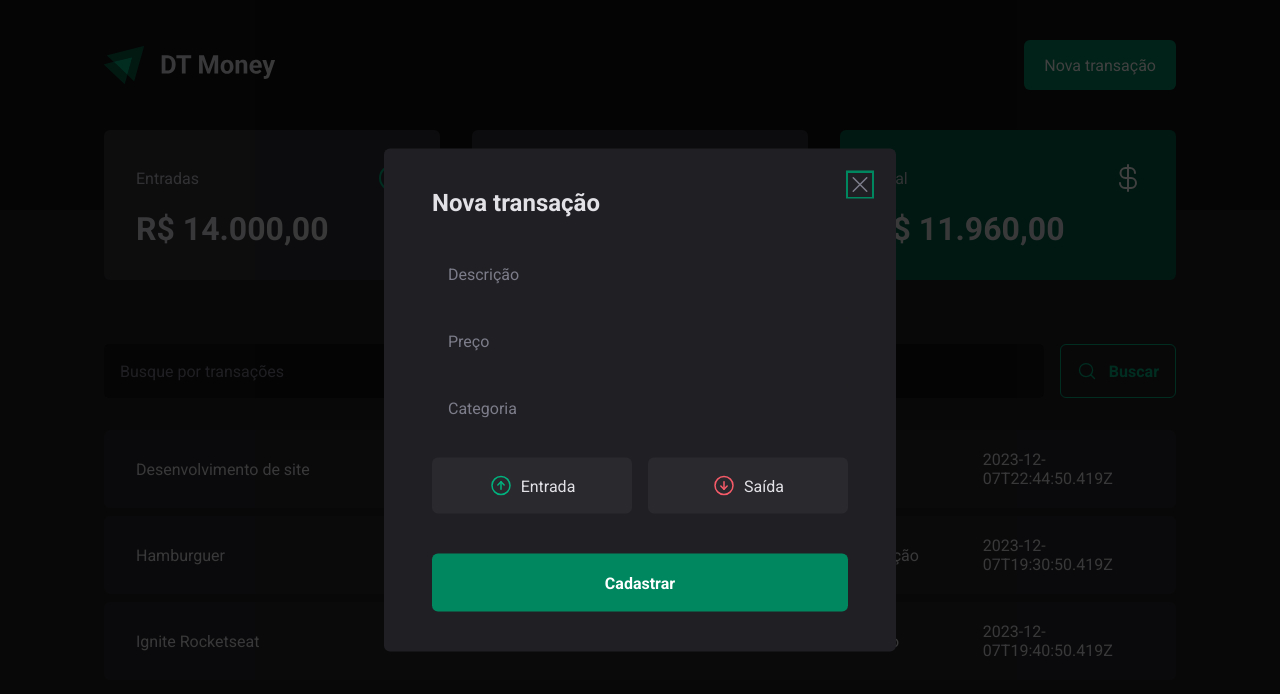
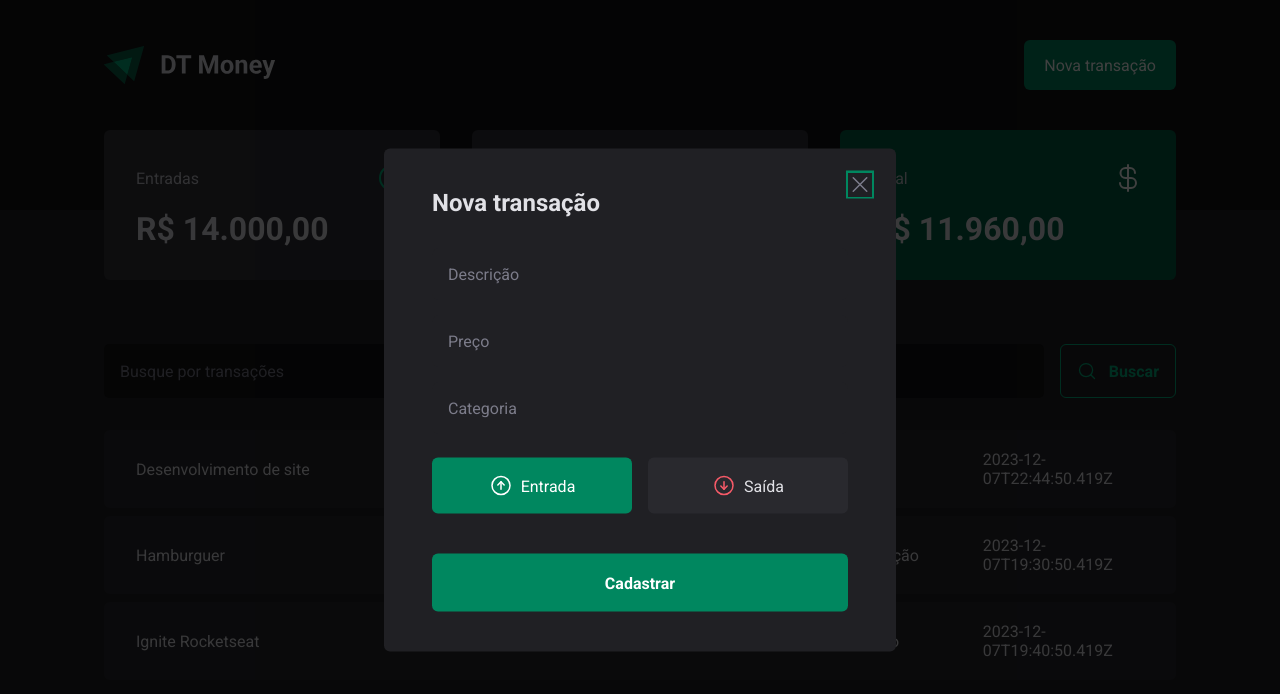
Before and after one commit to JoaoMagnago/dt-money, a React (Vite) app: page / in a window 1280 px wide. Both pictures are taken after a click on the button "Nova transação". Shown: the top 694 px of the page. Built offline with nearby package versions, Linux system fonts and the light colour scheme; data requests are answered from the project's data file.

Commit message:
feat: add income and outcome fields to form validation

```diff
--- a/src/components/NewTransactionModal/index.tsx
+++ b/src/components/NewTransactionModal/index.tsx
@@ -1,7 +1,7 @@
 import { zodResolver } from '@hookform/resolvers/zod';
 import * as Dialog from '@radix-ui/react-dialog';
 import { ArrowCircleDown, ArrowCircleUp, X } from 'phosphor-react';
-import { useForm } from 'react-hook-form';
+import { Controller, useForm } from 'react-hook-form';
 import * as z from 'zod';
 import { CloseButton, Content, Overlay, TransactionType, TransactionTypeBytton } from './styles';
 
@@ -9,7 +9,7 @@ const newTransactionFormSchema = z.object({
   description: z.string(),
   price: z.number(),
   category: z.string(),
-  // type: z.enum(['income', 'outcome'])
+  type: z.enum(['income', 'outcome'])
 })
 
 type NewTransactionFormInputs = z.infer<typeof newTransactionFormSchema>
@@ -18,9 +18,13 @@ export function NewTransactionModal() {
   const {
     register,
     handleSubmit,
+    control,
     formState: { isSubmitting }
   } = useForm<NewTransactionFormInputs>({
-    resolver: zodResolver(newTransactionFormSchema)
+    resolver: zodResolver(newTransactionFormSchema),
+    defaultValues: {
+      type: 'income'
+    }
   })
 
   async function handleCreateNewTransaction(data: NewTransactionFormInputs) {
@@ -59,7 +63,14 @@ export function NewTransactionModal() {
             {...register('category')}
           />
 
-          <TransactionType>
+
+          <Controller
+            control={control}
+            name={'type'}
+            render={({ field }) => (
+              <TransactionType
+                value={field.value}
+                onValueChange={field.onChange}>
                 <TransactionTypeBytton variant='income' value='income'>
                   <ArrowCircleUp size={24} />
                   Entrada
@@ -70,6 +81,8 @@ export function NewTransactionModal() {
                   Saída
                 </TransactionTypeBytton>
               </TransactionType>
+            )}
+          />
 
           <button type="submit" disabled={isSubmitting}>
             Cadastrar
```
Lines whose indentation alone changed are shown as unchanged.
